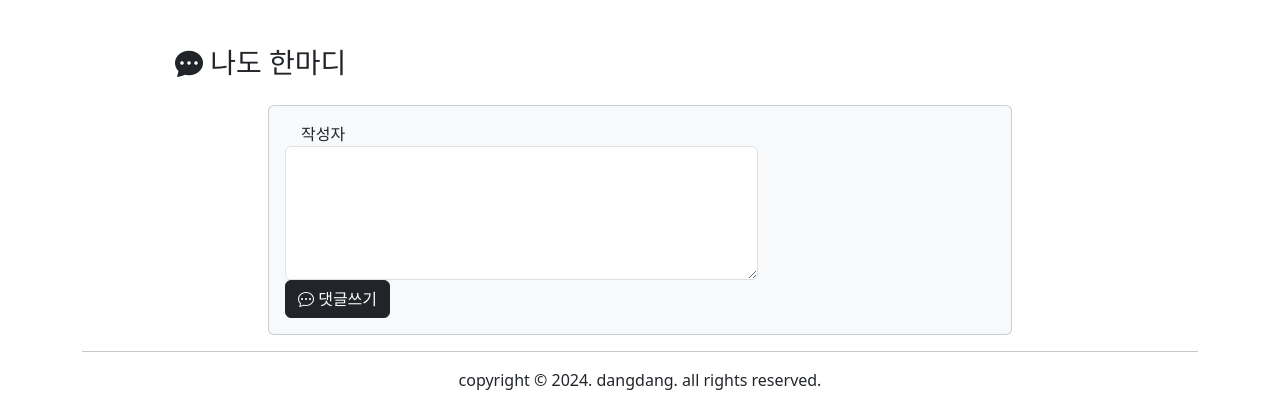
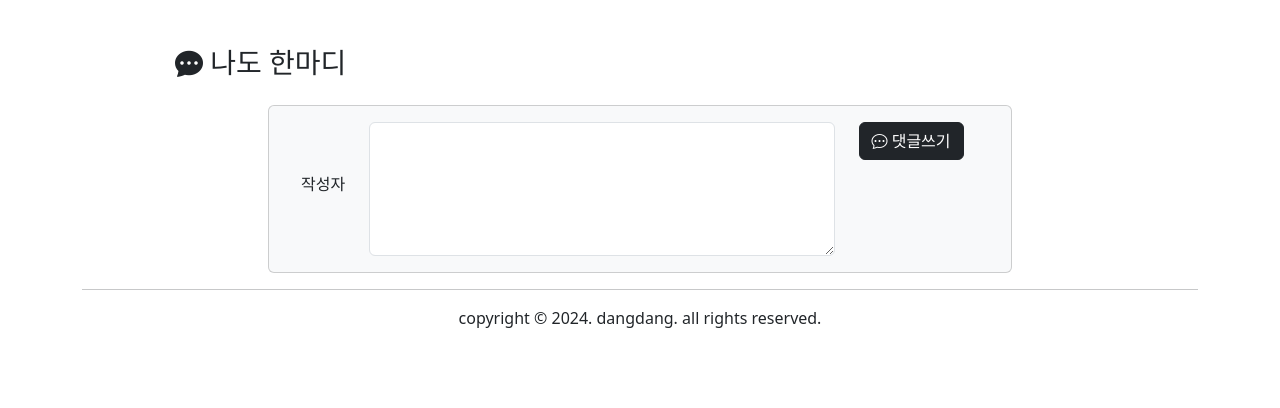
Before and after one commit to gongbu22/semiprojectv1b, a FastAPI app: page /board/view/1 in a window 1280 px wide. Shown: the part 860-1268 px from the top of the page. After the commit the page ends 1188 px from the top, so only its background shows below. Run offline with FastAPI, Linux system fonts and the light colour scheme; data that the repository does not hold is empty; parts of the project's set-up code (start-up, migrations or seed data) failed here and were passed over; some libraries are stand-ins or nearby versions.

Commit message:
댓글쓰기 폼 구현

```diff
--- a/views/templates/board/view.html
+++ b/views/templates/board/view.html
@@ -62,10 +62,10 @@
 
     <div class="row offset-2 col-8 pushbtm">
         <form name="replyfrm" id="replyfrm" class="card card-body bg-light">
-            <div class="form-group roㅏw">
-                <div class="col-auto"><label class="ms-3 pushbtm" for="reply">작성자</label></div>
-                <div class="col-8"><textarea class="form-control" name="reply" id="reply" rows="5"></textarea></div>
-                <div class="col-auto"><button class="btn btn-dark pushbtm" type="button" id="newbrbtn">
+            <div class="form-group row">
+                <div class="col-auto"><label class="ms-3 pushbtn" for="reply">작성자</label></div>
+                <div class="col-8"><textarea class="form-control" name="reply" id="reply" rows="5" required></textarea></div>
+                <div class="col-auto"><button class="btn btn-dark pushbtm" type="submit" id="newbrbtn">
                     <i class="bi bi-chat-dots"></i> 댓글쓰기</button></div>
             </div>
         </form>
@@ -73,3 +73,33 @@
 
 </main>
 {% endblock %}
+
+{% block script %}
+<script>
+    let replyfrm = document.replyfrm;
+
+    replyfrm?.addEventListener('submit', (e) => {
+        e.preventDefault();
+
+        const formData = new FormData(replyfrm);
+
+        let jsondata = {};
+        formData.forEach((val, key) => {
+            jsondata[key] = val;
+        });
+
+        fetch('/board/reply', {
+            method: 'POST',
+            headers: {
+                'Accept': 'application/json',
+                'Content-Type': 'application/json'
+            },
+            body: JSON.stringify(jsondata),
+            redirect: 'follow'
+        }).then((res) => {
+            if (res.redirected) location.href = res.url;
+        }); //fetch
+    });
+
+</script>
+{% endblock %}
```
